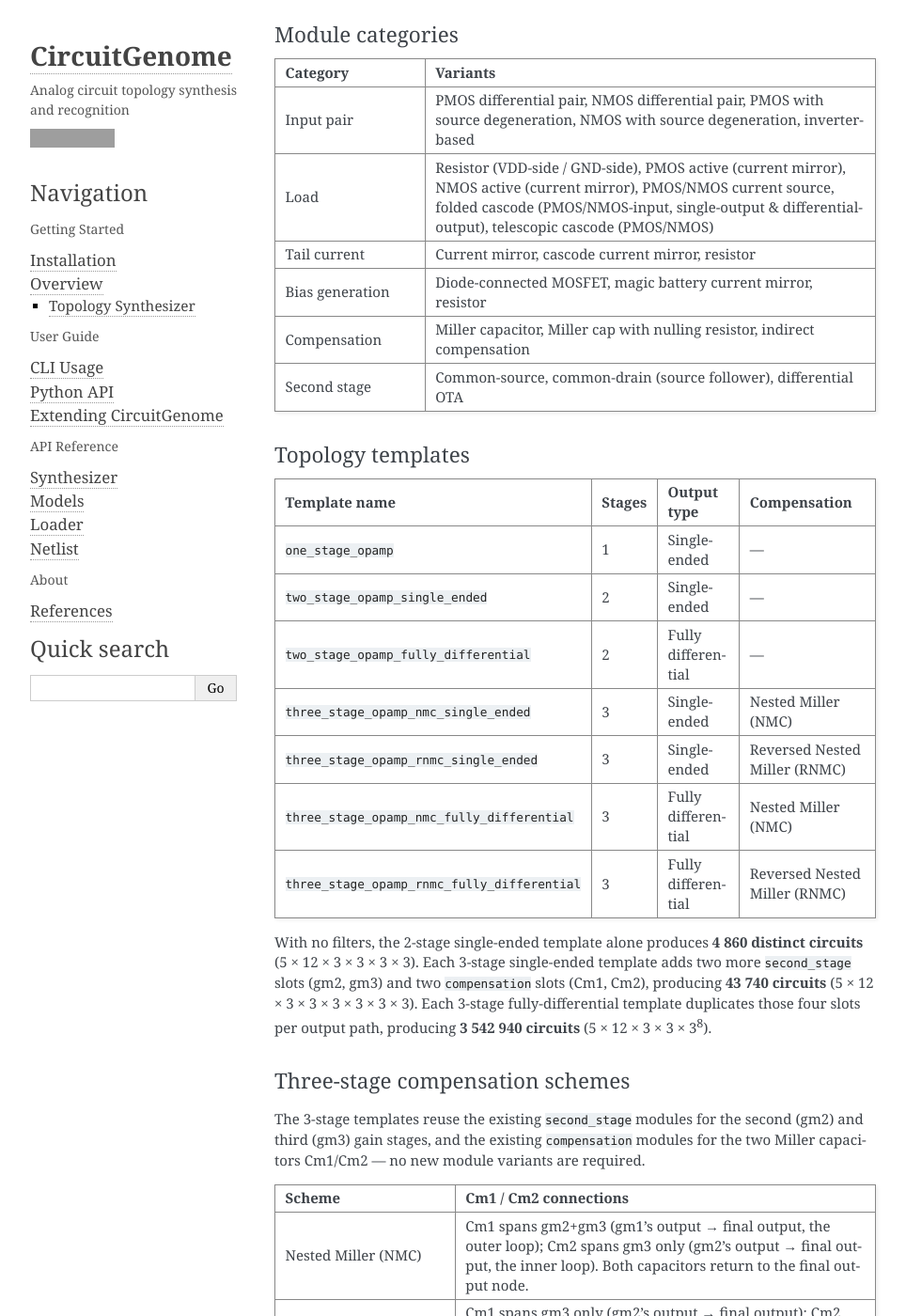
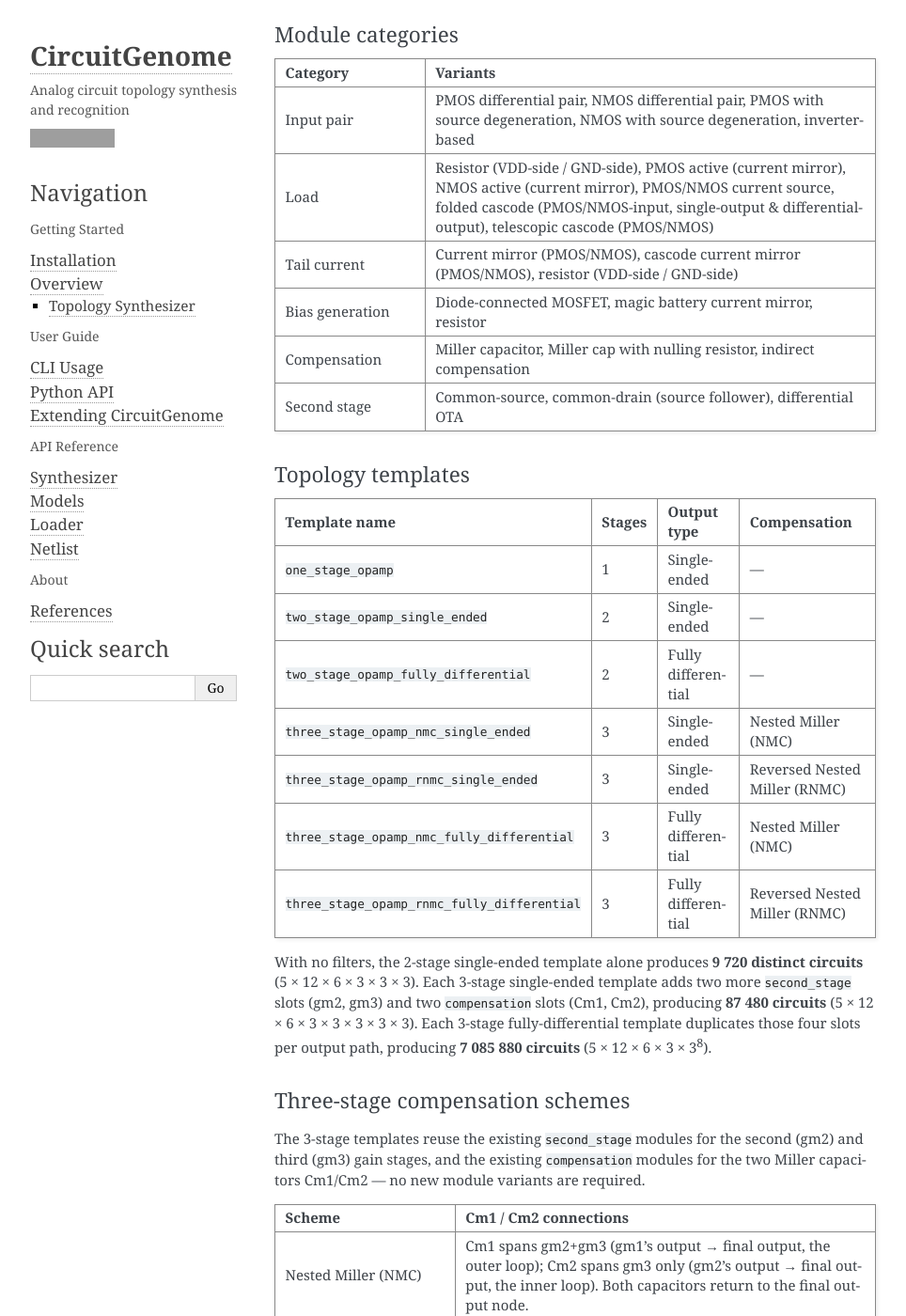
Before and after one commit to analog-ml/CircuitGenome, a Sphinx documentation site: the page built from docs/overview.rst, in a window 1280 px wide and 1400 px high, scrolled down 550 px. Shown: the whole window at 94% size, without its empty margins (148-1112 px from the left). Built offline with Sphinx 7.4.7, drawn with Linux system fonts in a browser that asks for light colours; grey boxes are pictures that could not be loaded.

Commit message:
Split tail_current into PMOS/VDD and NMOS/GND variant pairs
current_mirror_tail and resistor_tail were PMOS/VDD-only, so pairing
them with an NMOS input pair left the tail node with no current path
(both the differential pair and the tail source/sink would push current
into the same node). Renamed to current_mirror_tail_pmos/resistor_tail_vdd
and added current_mirror_tail_nmos/resistor_tail_gnd mirror images.

Also fixed cascode_current_mirror_tail, whose device list had a
degenerate transistor (d==s==b) and a KCL-inconsistent internal node;
rebuilt as a proper self-biased 2-stack cascode mirror
(cascode_current_mirror_tail_pmos) with an NMOS counterpart
(cascode_current_mirror_tail_nmos).

tail_current now has 6 variants (was 3), doubling all circuit-count
totals: 4860->9720, 43740->87480, 3,542,940->7,085,880. Tests, README,
and docs/overview.rst updated accordingly.

Co-Authored-By: Claude Sonnet 4.6 <noreply@anthropic.com>

```diff
--- a/docs/overview.rst
+++ b/docs/overview.rst
@@ -50,7 +50,8 @@ Module categories
        (PMOS/NMOS-input, single-output & differential-output), telescopic
        cascode (PMOS/NMOS)
    * - Tail current
-     - Current mirror, cascode current mirror, resistor
+     - Current mirror (PMOS/NMOS), cascode current mirror (PMOS/NMOS),
+       resistor (VDD-side / GND-side)
    * - Bias generation
      - Diode-connected MOSFET, magic battery current mirror, resistor
    * - Compensation
@@ -100,12 +101,12 @@ Topology templates
      - Reversed Nested Miller (RNMC)
 
 With no filters, the 2-stage single-ended template alone produces
-**4 860 distinct circuits** (5 × 12 × 3 × 3 × 3 × 3). Each 3-stage
+**9 720 distinct circuits** (5 × 12 × 6 × 3 × 3 × 3). Each 3-stage
 single-ended template adds two more ``second_stage`` slots (gm2, gm3) and
-two ``compensation`` slots (Cm1, Cm2), producing **43 740 circuits**
-(5 × 12 × 3 × 3 × 3 × 3 × 3 × 3). Each 3-stage fully-differential template
-duplicates those four slots per output path, producing **3 542 940
-circuits** (5 × 12 × 3 × 3 × 3\ :sup:`8`).
+two ``compensation`` slots (Cm1, Cm2), producing **87 480 circuits**
+(5 × 12 × 6 × 3 × 3 × 3 × 3 × 3). Each 3-stage fully-differential template
+duplicates those four slots per output path, producing **7 085 880
+circuits** (5 × 12 × 6 × 3 × 3\ :sup:`8`).
 
 Three-stage compensation schemes
 ~~~~~~~~~~~~~~~~~~~~~~~~~~~~~~~~~
```
Also changed, not shown: README.md (+6 -6 lines), 2 other files.
